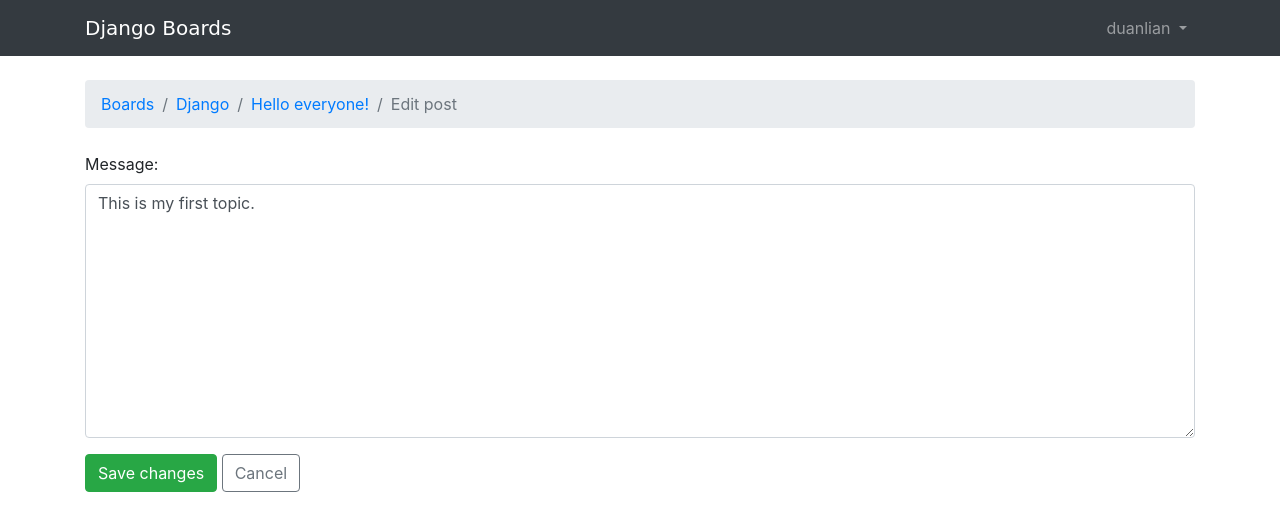
After one commit to l-duan/django_learning, a Django app: page /boards/1/topics/1/posts/1/edit/ in a window 1280 px wide. The commit adds this page. Shown: the top 531 px of the page. Run offline with Django 3.2, Linux system fonts and the light colour scheme; a user stored in the database is signed in; data comes from the database, SQL or seed files in the repository; both versions use the stored data as it was after the commit; some libraries are stand-ins or nearby versions; some web fonts are replaced.

Commit message:
add edit post.

```diff
--- a/boards/urls.py
+++ b/boards/urls.py
@@ -10,4 +10,6 @@
     re_path('^(?P<pk>\d+)/new/$', views.new_topic, name='new_topic'),
     re_path('^(?P<pk>\d+)/topics/(?P<topic_pk>\d+)/$', views.topic_posts, name='topic_posts'),
     re_path('^(?P<pk>\d+)/topics/(?P<topic_pk>\d+)/reply/$', views.reply_topic, name='reply_topic'),
+    re_path('^(?P<pk>\d+)/topics/(?P<topic_pk>\d+)/posts/(?P<post_pk>\d+)/edit/$',
+        views.PostUpdateView.as_view(), name='edit_post'),
 ]
--- a/boards/views.py
+++ b/boards/views.py
@@ -7,6 +7,9 @@
 from .forms import NewTopicForm, PostForm
 from .models import Board, Topic, Post
 from django.contrib.auth.decorators import login_required
+from django.views.generic import UpdateView
+from django.utils import timezone
+from django.utils.decorators import method_decorator
 
 # Python functions that receive an HttpRequest object and returns an HttpResponse object.
 
@@ -88,3 +91,23 @@
     else:
         form = PostForm()
     return render(request, 'reply_topic.html', {'topic': topic, 'form': form})
+
+
+@method_decorator(login_required, name='dispatch')
+class PostUpdateView(UpdateView):
+    model = Post
+    fields = ('message', )
+    template_name = 'edit_post.html'
+    pk_url_kwarg = 'post_pk'
+    context_object_name = 'post'
+
+    def get_queryset(self):
+        queryset = super().get_queryset()
+        return queryset.filter(created_by=self.request.user)
+
+    def form_valid(self, form):
+        post = form.save(commit=False)
+        post.updated_by = self.request.user
+        post.updated_at = timezone.now()
+        post.save()
+        return redirect('topic_posts', pk=post.topic.board.pk, topic_pk=post.topic.pk)
--- /dev/null
+++ b/templates/edit_post.html
@@ -0,0 +1,19 @@
+{% extends 'base.html' %}
+
+{% block title %}Edit post{% endblock %}
+
+{% block breadcrumb %}
+  <li class="breadcrumb-item"><a href="{% url 'home' %}">Boards</a></li>
+  <li class="breadcrumb-item"><a href="{% url 'board_topics' post.topic.board.pk %}">{{ post.topic.board.name }}</a></li>
+  <li class="breadcrumb-item"><a href="{% url 'topic_posts' post.topic.board.pk post.topic.pk %}">{{ post.topic.subject }}</a></li>
+  <li class="breadcrumb-item active">Edit post</li>
+{% endblock %}
+
+{% block content %}
+  <form method="post" class="mb-4" novalidate>
+    {% csrf_token %}
+    {% include 'includes/form.html' %}
+    <button type="submit" class="btn btn-success">Save changes</button>
+    <a href="{% url 'topic_posts' post.topic.board.pk post.topic.pk %}" class="btn btn-outline-secondary" role="button">Cancel</a>
+  </form>
+{% endblock %}
--- a/templates/topic_posts.html
+++ b/templates/topic_posts.html
@@ -39,7 +39,9 @@
             {{ post.message }}
             {% if post.created_by == user %}
               <div class="mt-3">
-                <a href="#" class="btn btn-primary btn-sm" role="button">Edit</a>
+                <a href="{% url 'edit_post' post.topic.board.pk post.topic.pk post.pk %}"
+                   class="btn btn-primary btn-sm"
+                   role="button">Edit</a>
               </div>
             {% endif %}
           </div>
```
Also changed, not shown: boards/tests/test_view_edit_post.py (added, +116 -0 lines), db.sqlite3.
